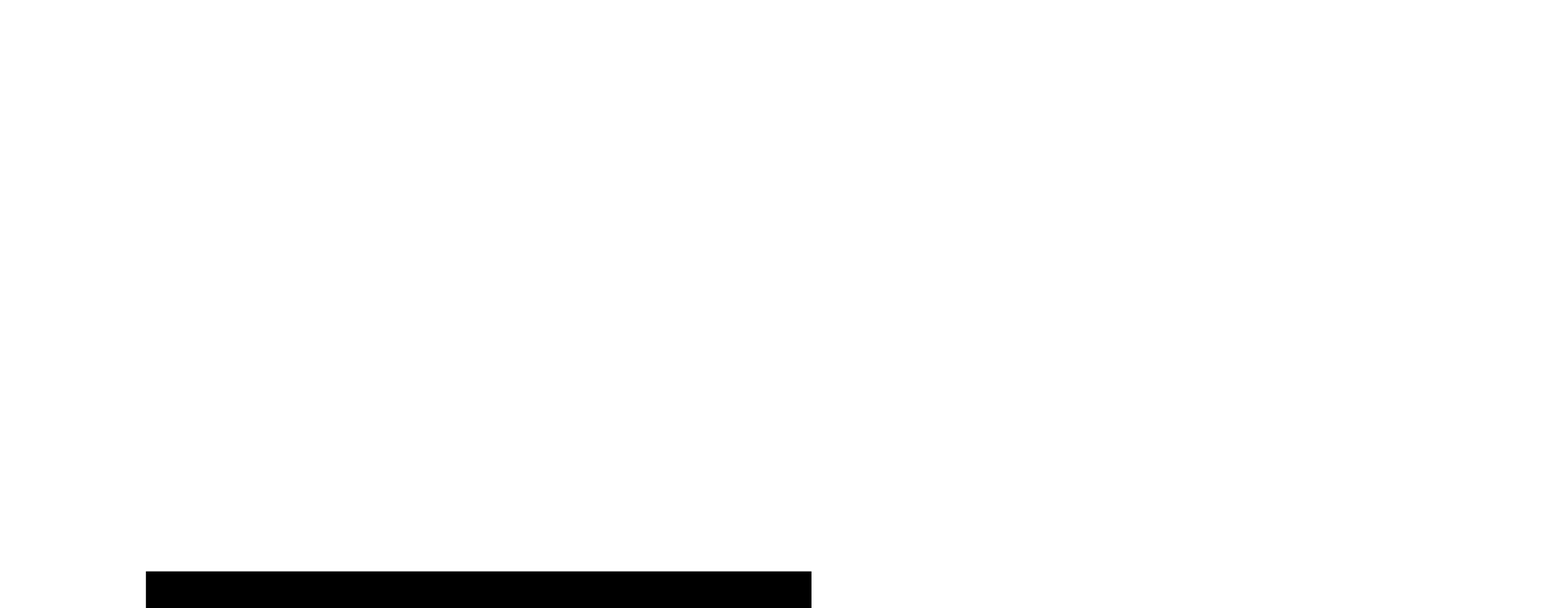
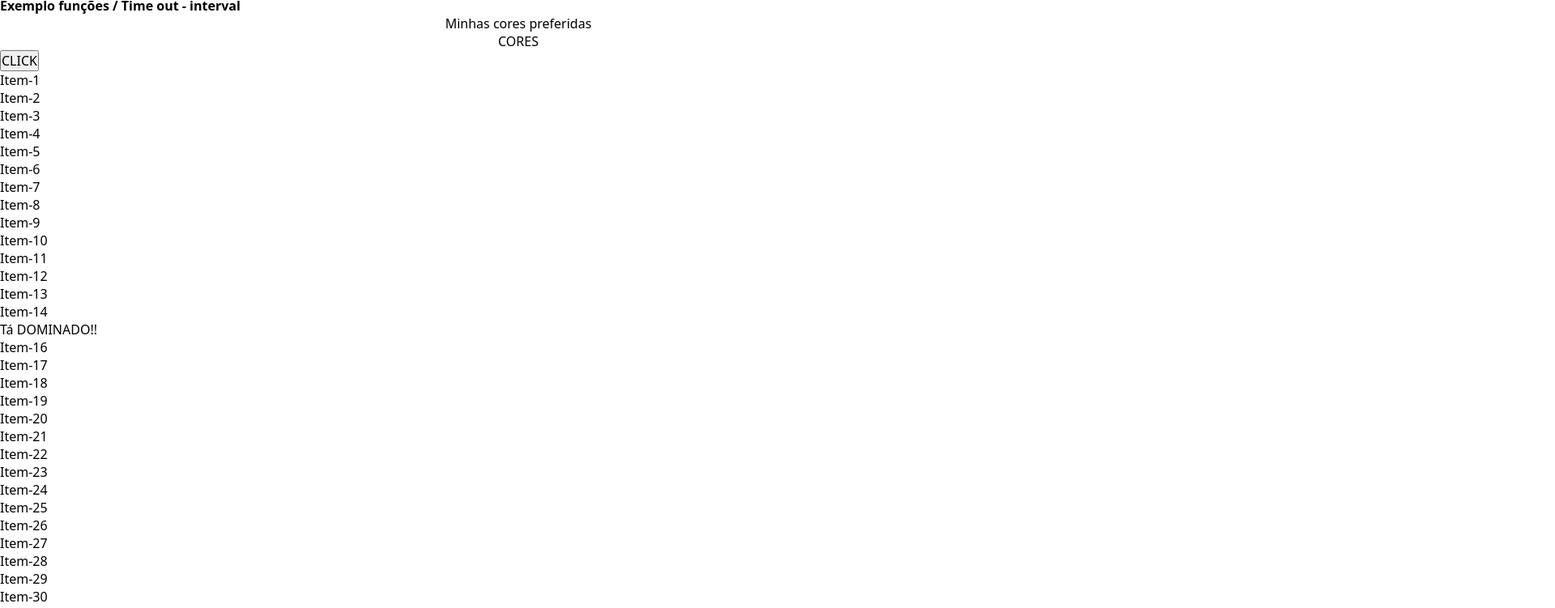
Before and after one commit to tavares-fiap/rm97877, a plain HTML site: page index.html in a window 1280 px wide. Shown: the part 4-755 px from the top of the page at 81% size, 1920 px wide, since content can reach past the window. Drawn offline with Linux system fonts and the light colour scheme.

Commit message:
Commit varias coisas, aula top

```diff
--- a/index.html
+++ b/index.html
@@ -5,6 +5,9 @@
     <meta http-equiv="X-UA-Compatible" content="IE=edge">
     <meta name="viewport" content="width=device-width, initial-scale=1.0">
     <title>Time Out/ Interval</title>
+
+    <script src="./js/script.js" defer></script>
+
 </head>
 <style>
     *{
@@ -12,7 +15,7 @@
         padding: 0;
         box-sizing: border-box;
 
-        font-size: 5em;
+        font-size: 1em;
         font-family: system-ui, -apple-system, BlinkMacSystemFont, 'Segoe UI', Roboto, Oxygen, Ubuntu, Cantarell, 'Open Sans', 'Helvetica Neue', sans-serif ;
     }
     .container{
@@ -32,6 +35,43 @@
             CORES
         </div>
     </div>
+    <button id="btn-1">CLICK</button>
+    <div>
+        <nav>
+            <ul>
+                <li>Item-1</li>
+                <li>Item-2</li>
+                <li>Item-3</li>
+                <li>Item-4</li>
+                <li>Item-5</li>
+                <li>Item-6</li>
+                <li>Item-7</li>
+                <li>Item-8</li>
+                <li>Item-9</li>
+                <li>Item-10</li>
+                <li>Item-11</li>
+                <li>Item-12</li>
+                <li>Item-13</li>
+                <li>Item-14</li>
+                <li>Item-15</li>
+                <li>Item-16</li>
+                <li>Item-17</li>
+                <li>Item-18</li>
+                <li>Item-19</li>
+                <li>Item-20</li>
+                <li>Item-21</li>
+                <li>Item-22</li>
+                <li>Item-23</li>
+                <li>Item-24</li>
+                <li>Item-25</li>
+                <li>Item-26</li>
+                <li>Item-27</li>
+                <li>Item-28</li>
+                <li>Item-29</li>
+                <li>Item-30</li>
+            </ul>
+        </nav>
+    </div>
 
 </body>
 </html>
--- a/js/script.js
+++ b/js/script.js
@@ -0,0 +1,32 @@
+//Recuperando botão com GetElementById
+const botao = document.getElementById('btn-1');
+
+
+//Recupera um item especifico com a
+// função querySelector(parâmetro)
+// const seletor = document.querySelector("li")
+// console.log(seletor.textContent)
+
+
+
+//Recuperar uma lista de elementos com a função querySelectorAll
+const seletores = document.querySelectorAll("li");
+
+seletores.forEach((item)=>{
+
+    if(item.textContent == 'Item-15') {
+
+        let meuItem = item;
+        console.log(`Item selecionado: ${item.textContent} `)
+        meuItem.textContent = "Tá DOMINADO!!"
+    }
+
+
+})
+
+//setTimeOut
+//setInterval
+//Random
+//Math.Ceil
+//Math.Random
+//Math.Floor
```
Also changed, not shown: css/style.css (added).
